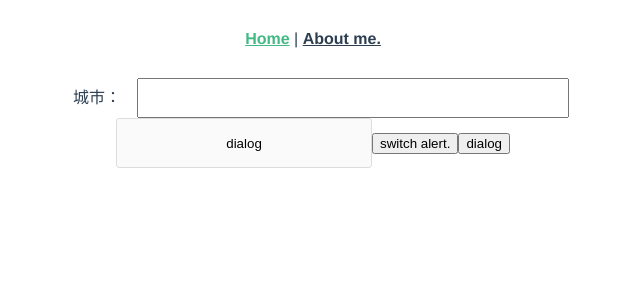
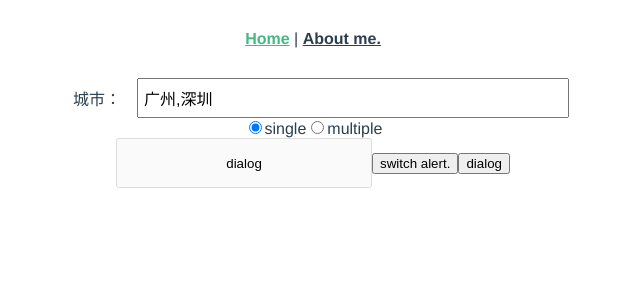
Before and after one commit to bey6/docimax-ui, a Vue app: page / in a window 1280 px wide. Shown: the top 300 px of the page, without its empty margins (327-967 px from the left). Built offline with nearby package versions, Linux system fonts and the light colour scheme.

Commit message:
to support filter when checked values

```diff
--- a/package.json
+++ b/package.json
@@ -1,6 +1,6 @@
 {
   "name": "@docimax/ui",
-  "version": "0.0.16",
+  "version": "0.0.17",
   "description": "docimax ui plugin",
   "author": "bei <liub@docimax.com.cn>",
   "private": false,
--- a/src/components/select/src/main.vue
+++ b/src/components/select/src/main.vue
@@ -119,12 +119,10 @@ export default {
     },
     // 光标命中
     handleFocus () {
-      console.log(document.activeElement);
       this.focusd = true;
     },
     // 光标离开
     handleBlur () {
-      console.log(document.activeElement);
       if (!this.mouseover) this.focusd = false;
     },
     // 鼠标悬浮
@@ -143,17 +141,13 @@ export default {
           }
         }
       }
-      console.log('leave');
     },
     // #endregion
     // 点选
     handleSelectChange (e, v) {
       if (this.mode === 'single') {
-        let newV = '';
-        if (e.target.checked) {
-          this.$emit('input', v[this.label]);
-        }
-        this.$emit('input', newV);
+        this.$emit('input', v[this.label]);
+        this.focusd = false;
       } else { // 多选
         let tmp = this.value;
         if (e.target.checked) { // 选择
@@ -164,14 +158,12 @@ export default {
             let keywords = this.value.slice(idx);
 
             if (tmp === '' || tmp.slice(0, 1) === ' ') { // 第一个
-              console.log('第一个选择');
               if (idx !== -1) { // 有条件点选
                 newV = `${v[this.label]}${keywords}`;
               } else { // 无条件点选
                 newV = v[this.label];
               }
             } else { // 已经有选过的项了
-              console.log('非空选择');
               if (idx !== -1) { // 有条件
                 newV = `${selected},${v[this.label]}${keywords}`;
               } else {
@@ -198,9 +190,8 @@ export default {
       let newV = '';
       if (e.target.checked) {
         // arr = JSON.parse(JSON.stringify(this.items));
-        newV = this.items.map(v => v[this.label]).join(',');
+        newV = this.filtedList.map(v => v[this.label]).join(',');
       }
-
       this.$emit('input', newV);
       this.$emit('onSelectAllChange', { checked: e.target.checked, value: newV });
     },
--- a/src/views/Home.vue
+++ b/src/views/Home.vue
@@ -8,12 +8,23 @@
                     style="height: 40px;font-size:16px"
                     :items="items"
                     v-model="selected"
-                    mode="multiple"
+                    :mode="mode"
                     label="content"
                     content="content"
                     @change="handleChange"
                     @onSelectAllChange="handleSelectAllChange"></dui-select>
       </div>
+      <div>
+        <label><input type="radio"
+                 name="mode"
+                 value="single"
+                 v-model="mode">single</label>
+        <label><input type="radio"
+                 name="mode"
+                 value="multiple"
+                 v-model="mode">multiple</label>
+      </div>
+
     </label>
     <dui-alert v-model="alert"
                message="天街小雨润如酥" />
@@ -41,6 +52,7 @@ export default {
   name: 'home',
   data: () => ({
     alert: false,
+    mode: 'single',
     dialog: false,
     items: [
       { content: '北京密码是可能的看i次哦下', code: 'bjsdfsdfsdfsdfsdf' },
@@ -48,7 +60,7 @@ export default {
       { content: '广州', code: 'gz' },
       { content: '深圳', code: 'sz' }
     ],
-    selected: ''
+    selected: '广州,深圳'
   }),
   methods: {
     handleClick () {
```
Also changed, not shown: 1 other file (tests, documents, lock files or other folders).
